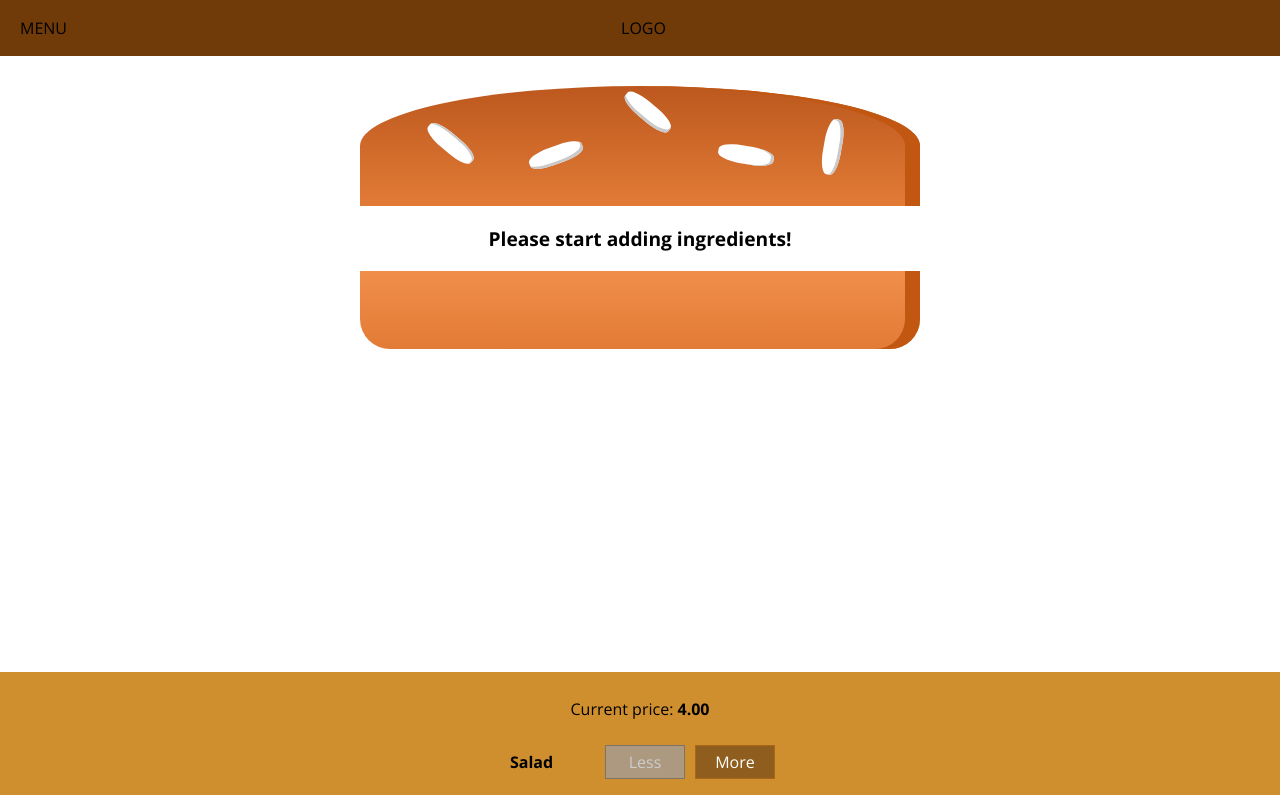
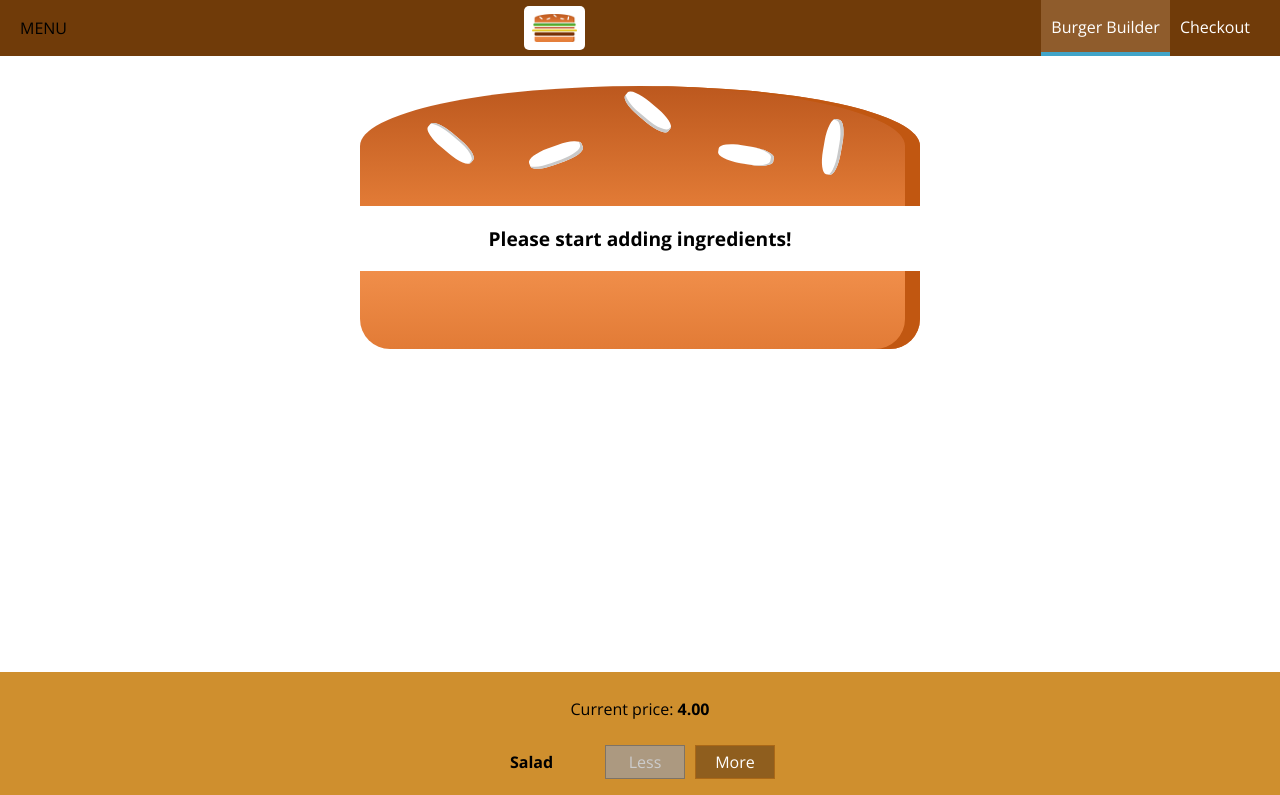
Before and after one commit to EitanFine/hamburger-app, a React (Create React App) app: page / in a window 1280 px wide. Shown: the top 795 px of the page. Built offline with nearby package versions, Linux system fonts and the light colour scheme.

Commit message:
Add logo and navigation items

```diff
--- /dev/null
+++ b/src/components/Logo/Logo.css
@@ -0,0 +1,11 @@
+.Logo {
+  background-color: white;
+  padding: 8px;
+  height: 80%;
+  box-sizing: border-box;
+  border-radius: 5px;
+}
+
+.Logo img {
+  height: 100%;
+}
--- /dev/null
+++ b/src/components/Logo/Logo.js
@@ -0,0 +1,11 @@
+import React from 'react'
+import burgerLogo from '../../assets/images/burger-logo.png'
+import './Logo.css'
+
+const logo = (props) => (
+  <div className='Logo'>
+    <img src={burgerLogo} alt="burger-loog"/>
+  </div>
+)
+
+export default logo
--- /dev/null
+++ b/src/components/Navigation/NavigationItems/NavigationItem/NavigationItem.css
@@ -0,0 +1,25 @@
+.NavigationItem {
+  margin: 0;
+  box-sizing: border-box;
+  display: flex;
+  height: 100%;
+  align-items: center;
+}
+
+.NavigationItem a {
+  color: white;
+  text-decoration: none;
+  height: 100%;
+  padding: 16px 10px;
+  border-bottom: 4px solid transparent;
+  box-sizing: border-box;
+  display: block;
+}
+
+.NavigationItem a:hover,
+.NavigationItem a:active,
+.NavigationItem a.active {
+  background-color: #8F5C2C;
+  border-bottom: 4px solid #40A4C8;
+  color: white;
+}
--- /dev/null
+++ b/src/components/Navigation/NavigationItems/NavigationItem/NavigationItem.js
@@ -0,0 +1,13 @@
+import React from 'react'
+import './NavigationItem.css'
+
+const navigationItem = (props) => (
+  <li className="NavigationItem">
+    <a
+      href={props.link}
+      className={props.active ? 'active' : null}>{props.children}
+    </a>
+  </li>
+)
+
+export default navigationItem
--- /dev/null
+++ b/src/components/Navigation/NavigationItems/NavigationItems.css
@@ -0,0 +1,8 @@
+.NavigationItems {
+  margin: 0;
+  padding: 0;
+  list-style: none;
+  display: flex;
+  align-items: center;
+  height: 100%;
+}
--- /dev/null
+++ b/src/components/Navigation/NavigationItems/NavigationItems.js
@@ -0,0 +1,12 @@
+import React from 'react'
+import NavigationItem from './NavigationItem/NavigationItem'
+import './NavigationItems.css'
+
+const navigationItems = (props) => (
+  <ul className="NavigationItems">
+    <NavigationItem link="/" active>Burger Builder</NavigationItem>
+    <NavigationItem link="/">Checkout</NavigationItem>
+  </ul>
+)
+
+export default navigationItems
--- a/src/components/Navigation/Toolbar/Toolbar.js
+++ b/src/components/Navigation/Toolbar/Toolbar.js
@@ -1,14 +1,14 @@
 import React from 'react'
 import './Toolbar.css'
+import Logo from '../../Logo/Logo'
+import NavigationItems from '../NavigationItems/NavigationItems'
 
 const toolbar = (props) => (
   <header className='Toolbar'>
     <div>MENU</div>
-    <div>LOGO</div>
+    <Logo />
     <nav>
-      <ul>
-
-      </ul>
+      <NavigationItems></NavigationItems>
     </nav>
   </header>
 )
```
Also changed, not shown: src/assets/images/burger-logo.png (added).
